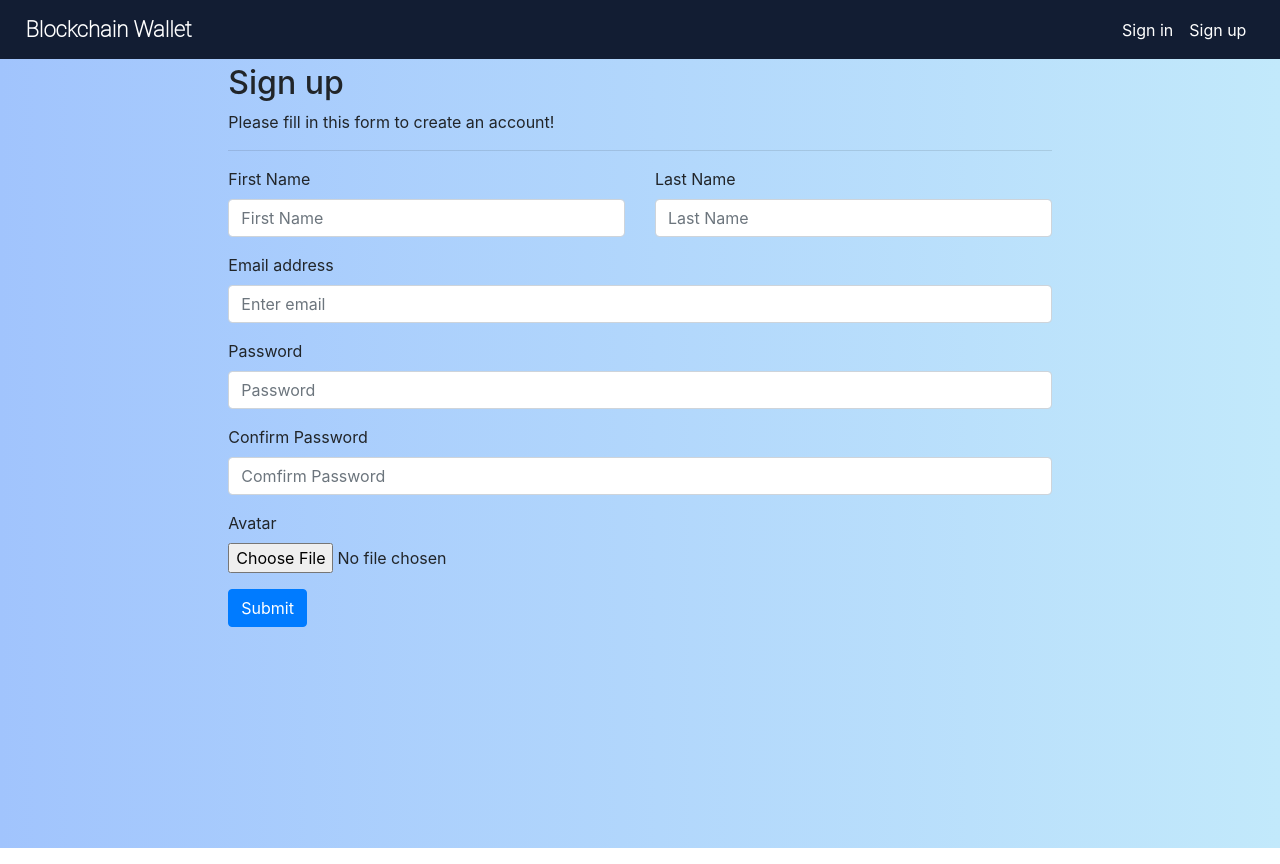
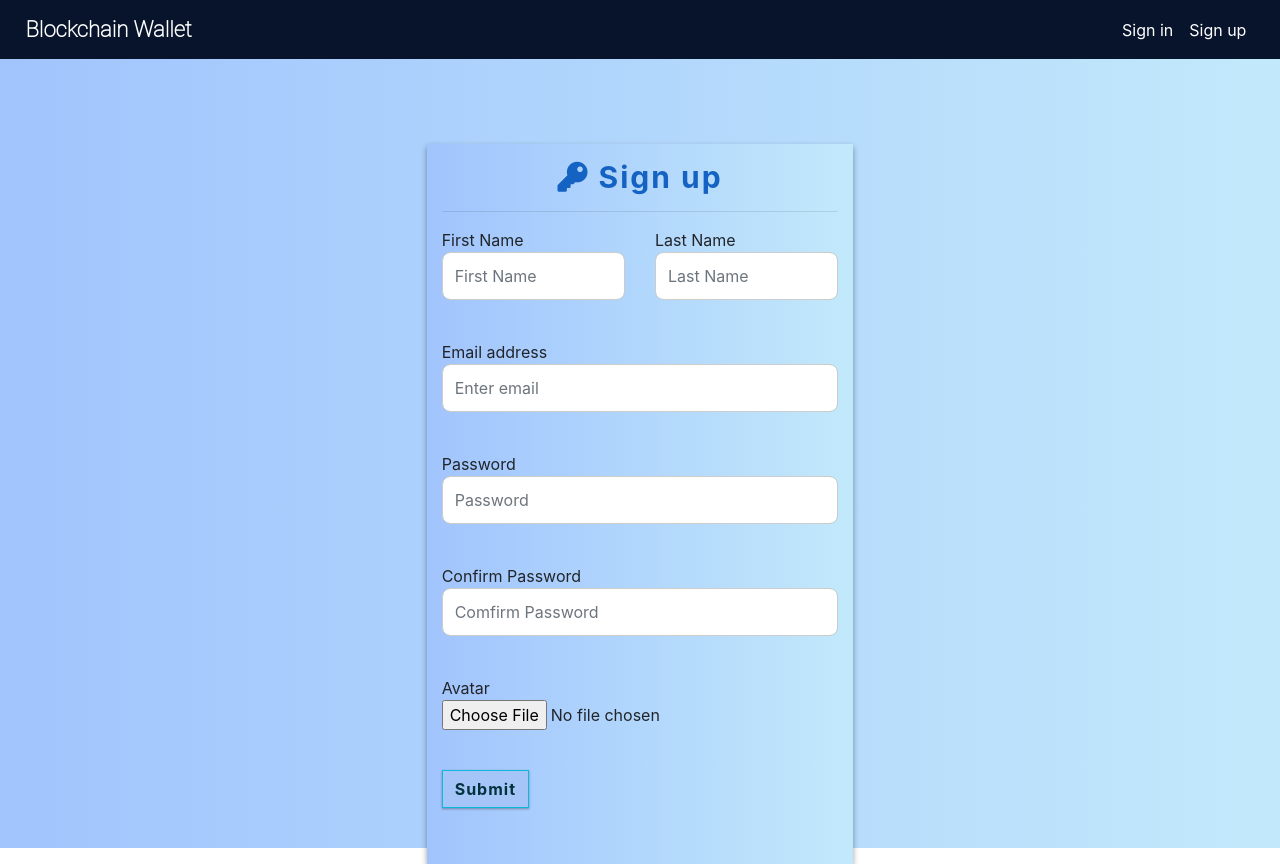
Before and after one commit to thuan2172001/hpr-t0ken-1, a React (Create React App) app in the folder front-end/: page /register in a window 1280 px wide. Built offline with nearby package versions, Linux system fonts and the light colour scheme.

Commit message:
fix frontend: update css

```diff
--- a/front-end/src/app/component/nav-bar/navbar.scss
+++ b/front-end/src/app/component/nav-bar/navbar.scss
@@ -1,5 +1,5 @@
 .custom-nav {
-    background-color: rgb(18, 29, 51);;
+    background-color: rgb(8, 20, 44);;
     margin: auto;
     padding-left:2%;
     padding-right:2%;
@@ -11,6 +11,7 @@
     -webkit-box-align: center;
     align-items: center;
     width: 100%;
+    z-index: 1;
 }
 
 .nav-link-left {
--- /dev/null
+++ b/front-end/src/app/page/LoginPage/LoginPage.scss
@@ -0,0 +1,88 @@
+.login-box {
+    margin-top: 20vh;
+    height: 380px;
+    box-shadow: 0 3px 6px rgba(0, 0, 0, 0.16), 0 3px 6px rgba(0, 0, 0, 0.23);
+    background-image: linear-gradient(to right, #a1c4fd, #c2e9fb);
+    opacity: 1;
+}
+
+.login-key {
+    height: 100px;
+    font-size: 80px;
+    line-height: 100px;
+    background: -webkit-linear-gradient(#27EF9F, #0DB8DE);
+    -webkit-background-clip: text;
+    -webkit-text-fill-color: transparent;
+}
+
+.login-title {
+    margin-top: 15px;
+    text-align: center;
+    font-size: 30px;
+    letter-spacing: 2px;
+    margin-top: 15px;
+    font-weight: bold;
+    color: #1462c2;
+}
+
+.login-form {
+    margin-top: 25px;
+    text-align: left;
+}
+
+
+.form-group {
+    margin-bottom: 40px;
+    outline: 0px;
+}
+
+.form-control {
+    box-shadow: none;
+    color: rgb(53, 63, 82);
+    background-color: rgb(255, 255, 255);
+    cursor: pointer;
+    min-height: 48px;
+    border-radius: 8px;
+    border: 1px solid rgb(204, 204, 204);
+}
+
+.form-control:focus {
+    border: 1px solid rgb(57, 38, 139);
+}
+
+input:focus {
+    outline: none;
+    box-shadow: 0 0 0;
+}
+
+label {
+    margin-bottom: 0px;
+}
+
+.form-control-label {
+    font-size: 10px;
+    color: #6C6C6C;
+    font-weight: bold;
+    letter-spacing: 1px;
+}
+
+.btn-outline-primary {
+    border-color: #0DB8DE;
+    background-color: #a5c5f8;
+    color: #02323d;
+    border-radius: 0px;
+    font-weight: bold;
+    letter-spacing: 1px;
+    box-shadow: 0 1px 3px rgba(0, 0, 0, 0.12), 0 1px 2px rgba(0, 0, 0, 0.24);
+}
+
+.btn-outline-primary:hover {
+    background-color: #0DB8DE;
+    right: 0px;
+}
+
+.login-button {
+    padding-right: 0px;
+    text-align: right;
+    margin-bottom: 25px;
+}
--- a/front-end/src/app/page/LoginPage/LoginPage.tsx
+++ b/front-end/src/app/page/LoginPage/LoginPage.tsx
@@ -4,6 +4,7 @@ import { login } from '../../actions';
 import { Container, Row, Col, Button, Form, Alert } from 'react-bootstrap';
 import Loading from '../LoadingPage/Loading';
 import { Redirect, useHistory } from 'react-router-dom';
+import './LoginPage.scss'
 
 export default function LoginPage() {
     const [email, setEmail] = useState('');
@@ -16,10 +17,10 @@ export default function LoginPage() {
 
     const handleEmailBlur = () => {
         if (!email) {
-            setError('Fill the email');
+            setError('Please fill the email');
             setShow(true);
         } else if (email.indexOf('@') === -1) {
-            setError('You must take a email with @ character');
+            setError('You must take an email with @ character');
             setShow(true);
         } else {
             setError('');
@@ -35,7 +36,7 @@ export default function LoginPage() {
 
     const handlePasswordBlur = () => {
         if (!password) {
-            setError('Fill the pasword');
+            setError('Please fill the pasword');
             setShow(true);
         } else if (password.length < 3) {
             setError('Your password must have more or equal 3 characters');
@@ -81,26 +82,12 @@ export default function LoginPage() {
                 user.loading ? <Loading /> :
                     <Container fluid>
                         <Row className="justify-content-md-center pt-3">
-                            <Col lg={8}>
-                                {
-                                    error && show && <Alert style={{ width: '100%' }} onClose={() => setShow(false)} variant="danger" dismissible>
-                                        {error}
-                                    </Alert>
-                                }
-                            </Col>
-                            <Col lg={8}>
-                                {
-                                    user.error && show && <Alert style={{ width: '100%' }} onClose={() => setShow(false)} variant="danger" dismissible>
-                                        {user.error}
-                                    </Alert>
-                                }
-                            </Col>
-                            <Col lg={8}>
+                            <Col className="login-box" sm={10} lg={4}>
                                 <Form method="POST" style={{ margin: '10px 0' }}>
-                                    <h2>Sign in</h2>
-                                    <Form.Group controlId="formBasicEmail">
+                                    <h2 className="login-title"><i className="fa fa-key" aria-hidden="true" /> Sign in</h2>
+                                    <Form.Group className="form-group" controlId="formBasicEmail">
                                         <Form.Label>Email address</Form.Label>
-                                        <Form.Control
+                                        <Form.Control className="form-control"
                                             value={email}
                                             onBlur={handleEmailBlur}
                                             onChange={handleEmailChange}
@@ -111,6 +98,7 @@ export default function LoginPage() {
                                         <Form.Text className="text-muted">
                                             We'll never share your email with anyone else.
                                         </Form.Text>
+                                        {error && <span style={{fontSize:"18px"}} className="text-danger" >{error}</span>}
                                     </Form.Group>
 
                                     <Form.Group controlId="formBasicPassword">
@@ -124,8 +112,9 @@ export default function LoginPage() {
                                             placeholder="Password"
                                             required
                                         />
+                                        {error && <span style={{fontSize:"18px"}} className="text-danger" >{error}</span>}
                                     </Form.Group>
-                                    <Button variant="primary" onClick={handleSubmit}>
+                                    <Button className="btn btn-outline-primary" onClick={handleSubmit}>
                                         Submit
                                     </Button>
                                     <a style={{
--- a/front-end/src/app/page/RegisterPage/RegisterPage.scss
+++ b/front-end/src/app/page/RegisterPage/RegisterPage.scss
@@ -0,0 +1,7 @@
+.register-box {
+    margin-top: 10vh;
+    height: 720px;
+    box-shadow: 0 3px 6px rgba(0, 0, 0, 0.16), 0 3px 6px rgba(0, 0, 0, 0.23);
+    background-image: linear-gradient(to right, #a1c4fd, #c2e9fb);
+    opacity: 1;
+}
--- a/front-end/src/app/page/RegisterPage/RegisterPage.tsx
+++ b/front-end/src/app/page/RegisterPage/RegisterPage.tsx
@@ -124,16 +124,8 @@ export default function RegisterPage() {
             user.authenticate ? <Redirect to='/' /> :
                 <Container fluid>
                     <Row className="justify-content-md-center pt-3">
-                        <Col lg={8}>
-                            {
-                                error && show && <Alert style={{ width: '100%' }} onClose={() => setShow(false)} variant="danger" dismissible>
-                                    {error}
-                                </Alert>
-                            }
-                        </Col>
-                        <Col className="form-sign-up" lg={8}>
-                            <h2>Sign up</h2>
-                            <span>Please fill in this form to create an account!</span>
+                        <Col className="form-sign-up register-box" sm={10} lg={4}>
+                            <h2 className="login-title"><i className="fa fa-key" aria-hidden="true" /> Sign up</h2>
                             <hr />
                             <Form method='POST' style={{ margin: '10px 0' }} encType='multipart/form-data'>
                                 <Form.Group className="row">
@@ -202,7 +194,7 @@ export default function RegisterPage() {
                                         required />
                                 </Form.Group>
                                 {/* <div>{image && JSON.stringify(image.name)}</div> */}
-                                <Button variant="primary" onClick={handleSubmit}>
+                                <Button className="btn btn-outline-primary" onClick={handleSubmit}>
                                     Submit
                                 </Button>
                             </Form>
```
